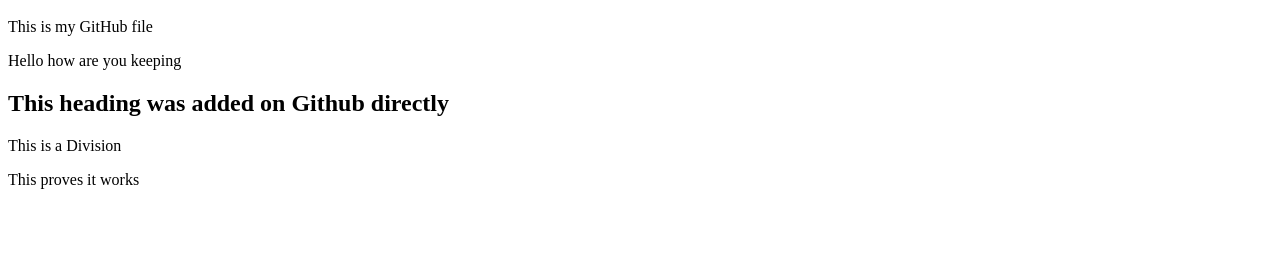
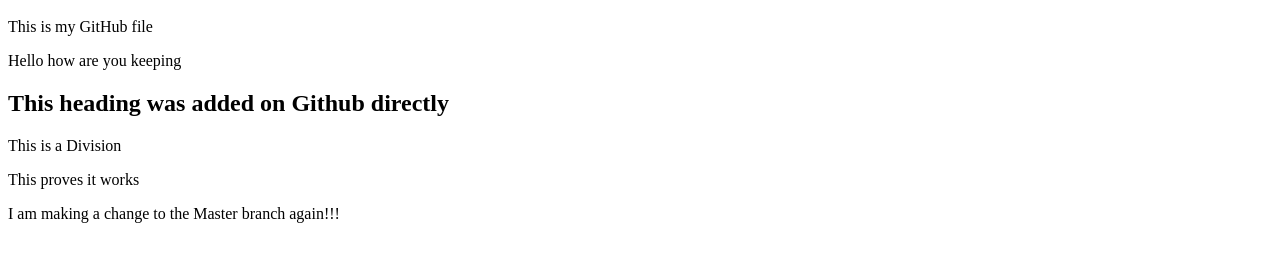
Before and after one commit to ofemiashiru/python-work, a plain HTML site: page hello.html in a window 1280 px wide. Shown: the part 122-384 px from the top of the page. Drawn offline with Linux system fonts and the light colour scheme.

Commit message:
exclamation added

```diff
--- a/hello.html
+++ b/hello.html
@@ -36,5 +36,7 @@
 
         <p>This proves it works</p>
 
+        <p>I am making a change to the Master branch again!!!</p>
+
     </body>
 </html>
```
